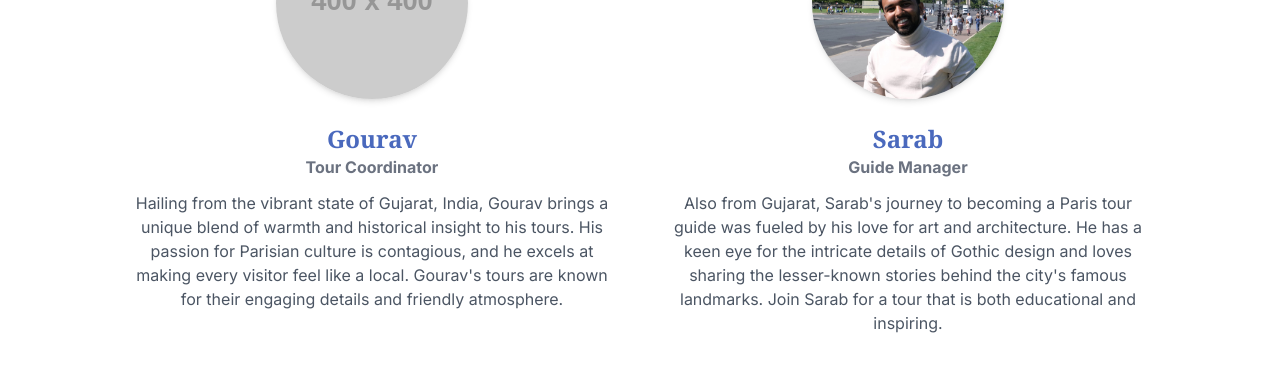
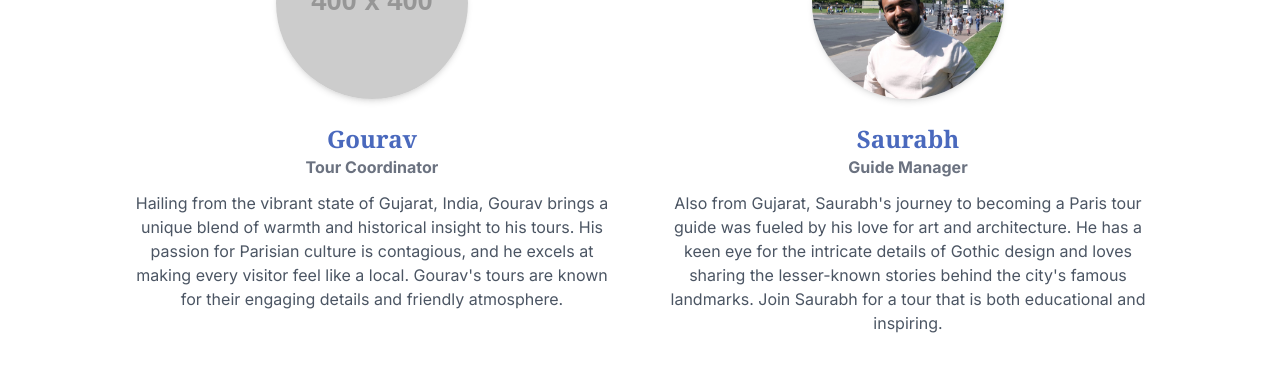
Before and after one commit to ShabrezNoorani/guidedtour, a plain HTML site: page guides.html in a window 1280 px wide. Shown: the part 1100-1485 px from the top of the page. Drawn offline with nearby package versions, Linux system fonts and the light colour scheme; placeholder pictures from the web are drawn by us; a script that the page names is missing.

Commit message:
update 22072025;2235

```diff
--- a/guides.html
+++ b/guides.html
@@ -109,10 +109,10 @@
                         <p class="text-gray-600">Hailing from the vibrant state of Gujarat, India, Gourav brings a unique blend of warmth and historical insight to his tours. His passion for Parisian culture is contagious, and he excels at making every visitor feel like a local. Gourav's tours are known for their engaging details and friendly atmosphere.</p>
                     </div>
                     <div class="text-center">
-                        <img src="assets/img/Sb.jpeg" alt="Portrait of Sarab, expert guide" class="rounded-full shadow-md w-48 h-48 object-cover mx-auto mb-6">
-                        <h3 class="text-2xl font-serif font-bold text-[#4a69bd]">Sarab</h3>
+                        <img src="assets/img/Sb.jpeg" alt="Portrait of Saurabh, expert guide" class="rounded-full shadow-md w-48 h-48 object-cover mx-auto mb-6">
+                        <h3 class="text-2xl font-serif font-bold text-[#4a69bd]">Saurabh</h3>
                         <p class="text-md font-semibold text-gray-500 mb-3">Guide Manager</p>
-                        <p class="text-gray-600">Also from Gujarat, Sarab's journey to becoming a Paris tour guide was fueled by his love for art and architecture. He has a keen eye for the intricate details of Gothic design and loves sharing the lesser-known stories behind the city's famous landmarks. Join Sarab for a tour that is both educational and inspiring.</p>
+                        <p class="text-gray-600">Also from Gujarat, Saurabh's journey to becoming a Paris tour guide was fueled by his love for art and architecture. He has a keen eye for the intricate details of Gothic design and loves sharing the lesser-known stories behind the city's famous landmarks. Join Saurabh for a tour that is both educational and inspiring.</p>
                     </div>
                 </div>
             </div>
```
